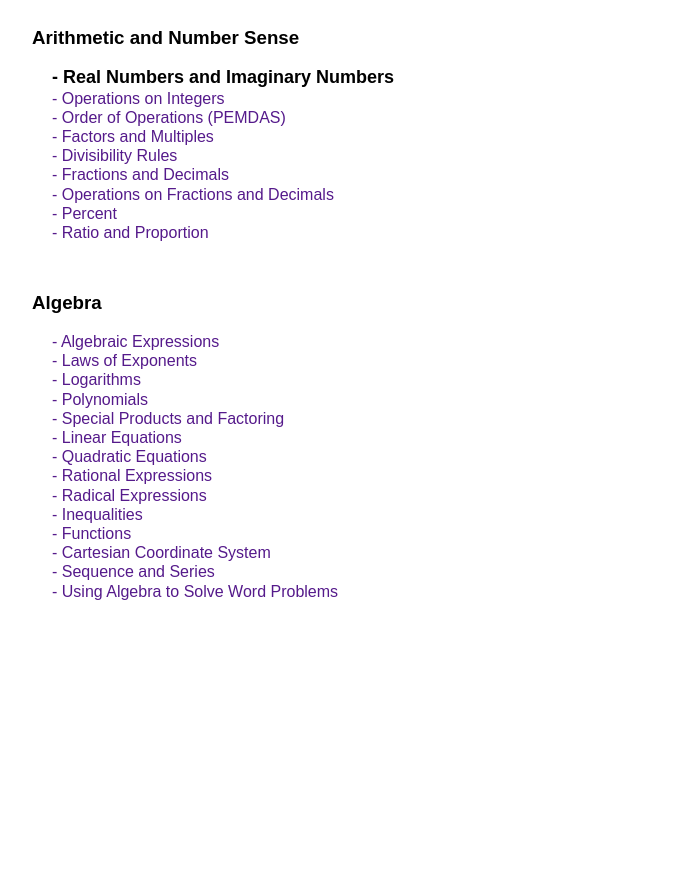
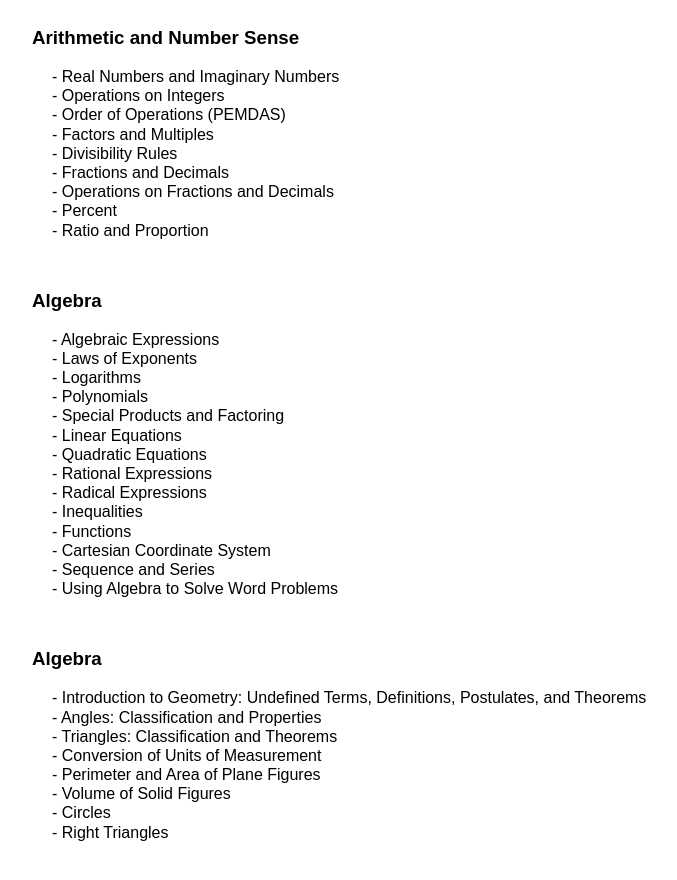
Before and after one commit to JohnArnoldTuquero/Reviewer-ng-Bayan, a plain HTML site: page subjects/math.html in a window 1280 px wide. Shown: the part 576-1456 px from the top of the page, without its empty margins (168-845 px from the left). Before the commit the page ends 1227 px from the top, so only its background shows below. Drawn offline with Linux system fonts and the light colour scheme.

Commit message:
updating

```diff
--- a/subjects/math.html
+++ b/subjects/math.html
@@ -52,7 +52,7 @@
                 <h1>Mathematics</h1>
 
             <div class="hero-image2">
-                <img src="assets/math.jpeg" alt="">
+                <img src="assets/math2.jpg" alt="">
             </div>
         </section>
 
@@ -62,33 +62,46 @@
         <section class="topics">
             <h3>Arithmetic and Number Sense</h3><br>
             <a href="#"><span>- Real Numbers and Imaginary Numbers</span></a><br>
-            <a href="">- Operations on Integers</a><br>
-            <a href="">- Order of Operations (PEMDAS)</a><br>
-            <a href="">- Factors and Multiples</a><br>
-            <a href="">- Divisibility Rules</a><br>
-            <a href="">- Fractions and Decimals</a><br>
-            <a href="">- Operations on Fractions and Decimals</a><br>
-            <a href="">- Percent</a><br>
-            <a href="">- Ratio and Proportion</a>
+            <a href=""><span>- Operations on Integers</span></a><br>
+            <a href=""><span>- Order of Operations (PEMDAS)</span></a><br>
+            <a href=""><span>- Factors and Multiples</span></a><br>
+            <a href=""><span>- Divisibility Rules</span></a><br>
+            <a href=""><span>- Fractions and Decimals</span></a><br>
+            <a href=""><span>- Operations on Fractions and Decimals</span></a><br>
+            <a href=""><span>- Percent</span></a><br>
+            <a href=""><span>- Ratio and Proportion</span></a>
 
         </section>
 
         <section class="topics">
             <h3>Algebra</h3><br>
-            <a href="">- Algebraic Expressions</a><br>
-            <a href="">- Laws of Exponents</a><br>
-            <a href="">- Logarithms</a><br>
-            <a href="">- Polynomials</a><br>
-            <a href="">- Special Products and Factoring</a><br>
-            <a href="">- Linear Equations</a><br>
-            <a href="">- Quadratic Equations</a><br>
-            <a href="">- Rational Expressions</a><br>
-            <a href="">- Radical Expressions</a><br>
-            <a href="">- Inequalities</a><br>
-            <a href="">- Functions</a><br>
-            <a href="">- Cartesian Coordinate System</a><br>
-            <a href="">- Sequence and Series</a><br>
-            <a href="">- Using Algebra to Solve Word Problems</a><br>
+            <a href=""><span>- Algebraic Expressions</span></a><br>
+            <a href=""><span>- Laws of Exponents</span></a><br>
+            <a href=""><span>- Logarithms</span></a><br>
+            <a href=""><span>- Polynomials</span></a><br>
+            <a href=""><span>- Special Products and Factoring</span></a><br>
+            <a href=""><span>- Linear Equations</span></a><br>
+            <a href=""><span>- Quadratic Equations</span></a><br>
+            <a href=""><span>- Rational Expressions</span></a><br>
+            <a href=""><span>- Radical Expressions</span></a><br>
+            <a href=""><span>- Inequalities</span></a><br>
+            <a href=""><span>- Functions</span></a><br>
+            <a href=""><span>- Cartesian Coordinate System</span></a><br>
+            <a href=""><span>- Sequence and Series</span></a><br>
+            <a href=""><span>- Using Algebra to Solve Word Problems</span></a><br>
+
+        </section>
+
+        <section class="topics">
+            <h3>Algebra</h3><br>
+            <a href=""><span>- Introduction to Geometry: Undefined Terms, Definitions, Postulates, and Theorems</span></a><br>
+            <a href=""><span>- Angles: Classification and Properties</span></a><br>
+            <a href=""><span>- Triangles: Classification and Theorems</span></a><br>
+            <a href=""><span>- Conversion of Units of Measurement</span></a><br>
+            <a href=""><span>- Perimeter and Area of Plane Figures</span></a><br>
+            <a href=""><span>- Volume of Solid Figures</span></a><br>
+            <a href=""><span>- Circles</span></a><br>
+            <a href=""><span>- Right Triangles</span></a><br>
 
         </section>
 
--- a/subjects/styles/mathstyle.css
+++ b/subjects/styles/mathstyle.css
@@ -167,14 +167,13 @@ main{
 
 }
 .topics span:hover{
-    color: yellow;
-    border-bottom: 2px solid;
+    color: red;
         transform: scale(1.2);
 }
 .topics span{
     font-style: normal;
-    font-size: 18px;
-    font-weight: bold;
+    font-size: 16px;
+    font-weight: 400;
     transition: 0.3s ease;
     margin: 0%;
     color: black;
```
Also changed, not shown: PNPA/pnpaindex.html (+2 -2 lines), subjects/assets/math2.jpg (added).
